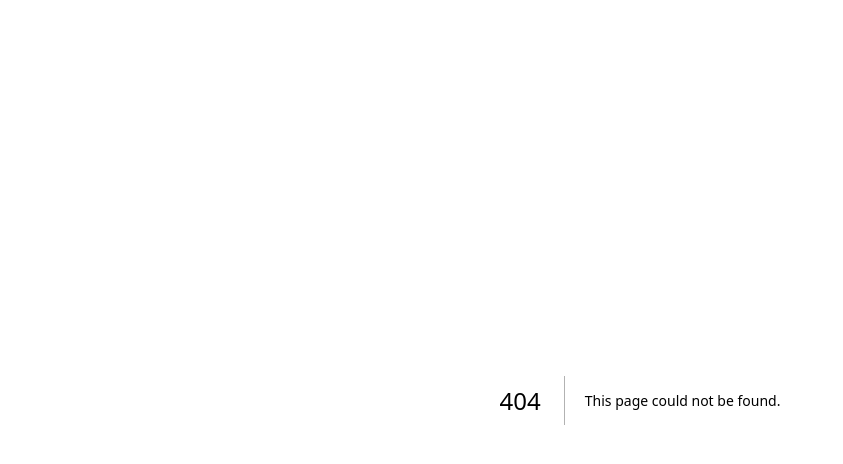
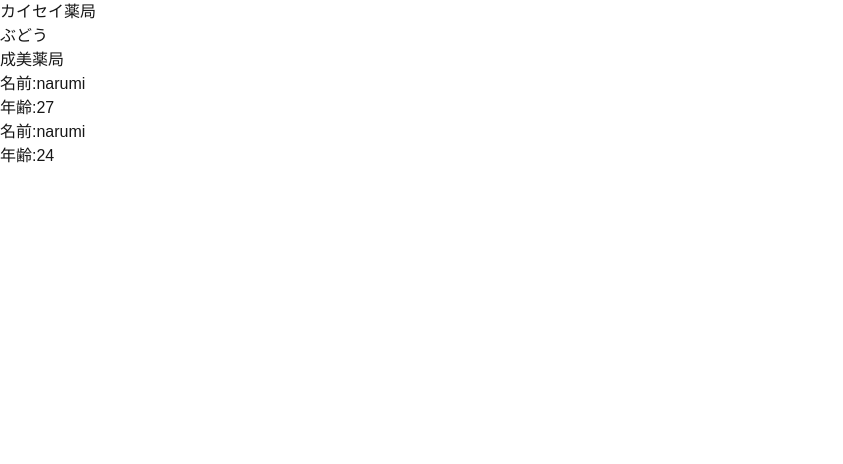
Before and after one commit to narumi5/profile-app-front, a Next.js app: page /practice/user in a window 1280 px wide. Before the commit this address had no page. Shown: the top 464 px of the page, without its empty margins (0-843 px from the left). Built offline with nearby package versions, Linux system fonts and the light colour scheme.

Commit message:
practice

```diff
--- a/src/app/about/user/page.tsx
+++ /dev/null
@@ -1,81 +0,0 @@
-"use client";
-import axios from "axios";
-import { useEffect, useState } from "react";
-
-export default function About() {
-  const [calculationResult, setCalculationResult] = useState<number>();
-  const [data, setData] = useState();
-  const [count, setCount] = useState(11);
-  const [selfIntroduction, setSelfIntroduction] = useState("");
-  const fetch = async () => {
-    const result = await calculate(1, 2);
-    console.log(result);
-    const hello = await axios.get("http://localhost:8000/hello/5", {
-      withCredentials: true,
-    });
-    setData(hello.data);
-    console.log("hello", hello);
-    console.log("data", hello.data);
-    console.log("status", hello.status);
-    setCalculationResult(result);
-  };
-  useEffect(() => {
-    fetch();
-    console.log("aaa");
-  },[]);
-
-  const calculate = async (a: number, b: number) => {
-    return a + b;
-    console.log(a + b);
-    console.log("a", a);
-    console.log("b", b);
-  };
-  calculate(1, 2);
-  useEffect(() => {
-    calculate(1, 2);
-  },[]);
-
-  const helloName = (name: string) => {
-    return `goodmoring ${name}`;
-  };
-
-  helloName("takuya");
-
-  const plusCount = (a: number, b: number) => {
-    setCount(count + a - b);
-    console.log("plus");
-
-
-  };
-
-  const minusCount = (a: number) =>{
-    setCount(count -a);
-
-  };
-
-  const makeSelfIntroduction = (name: string,age: number) => {
-    setSelfIntroduction( "私の名前は成美です。年齢は24歳です。")
-    return ` 私の名前は${name}です。年齢は${age}です。`;
-
-  };
-  // makeSelfIntroduction("成美",24);
-
-  return (
-    <>
-    <div></div>
-      <div className="flex justify-center"
-      >
-        <div>{count}</div>
-        <button onClick={() => plusCount(3, 2)}>+</button>
-        <button onClick={() => minusCount(1)}>-</button>
-
-      </div>
-      <div>{makeSelfIntroduction("成美",24)}</div>
-      {/* <div>{helloName("takuya")}</div>
-      <div>{hel loName("narumi")}</div>
-      <div className="text-red-400">{data}</div>
-      <div>{calculationResult}</div>
-      <div>user</div> */}
-    </>
-  );
-}
--- /dev/null
+++ b/src/app/practice/page.tsx
@@ -0,0 +1,55 @@
+"use client";
+import {
+  calculate,
+  makeSelfIntroduction,
+  useMakeSelfIntroduction,
+} from "@/utiles/common";
+import axios from "axios";
+import { useEffect, useState } from "react";
+
+export default function About() {
+  const [calculationResult, setCalculationResult] = useState<number>();
+  const [data, setData] = useState();
+  const [count, setCount] = useState(11);
+  const [selfIntroduction, setSelfIntroduction] = useState("");
+  const [workExperienceYear, setWorkExperienceYear] = useState("");
+  const fetch = async () => {
+    const result = await calculate(1, 2);
+    const hello = await axios.get("http://localhost:8000/hello/5", {
+      withCredentials: true,
+    });
+    setData(hello.data);
+    setCalculationResult(result);
+  };
+  useEffect(() => {
+    setWorkExperienceYear(useMakeSelfIntroduction("成美", 2));
+    setSelfIntroduction(makeSelfIntroduction("拓哉", 27));
+    makeSelfIntroduction("拓哉", 27);
+    fetch();
+  }, []);
+
+  const plusCount = (a: number, b: number) => {
+    setCount(count + a - b);
+  };
+
+  const minusCount = (a: number) => {
+    setCount(count - a);
+  };
+
+  return (
+    <>
+      <div></div>
+      <div>{workExperienceYear}</div>
+      <div className="flex justify-center">
+        <div>{count}</div>
+        <button onClick={() => plusCount(3, 2)}>+</button>
+        <button onClick={() => minusCount(1)}>-</button>
+      </div>
+      <div>{selfIntroduction}</div>
+
+      <div className="text-red-400">{data}</div>
+      <div>{calculationResult}</div>
+      <div>user</div>
+    </>
+  );
+}
--- /dev/null
+++ b/src/app/practice/user/page.tsx
@@ -0,0 +1,42 @@
+"use client";
+export default function PracticeUser() {
+  const user = {
+    name: "takuya",
+    age: 27,
+    hobby: ["サッカー", "野球"],
+    company: { name: "カイセイ薬局", menubars: 100 },
+  };
+  const fruts = ["banana", "apple", "orage", ["いちご", "ぶどう"]];
+  const users = [
+    {
+      name: "narumi",
+      age: 27,
+      hobby: ["サッカー", "野球"],
+      company: { name: "カイセイ薬局", menubars: 100 },
+    },
+    {
+      name: "narumi",
+      age: 24,
+      hobby: ["音楽", "野球"],
+      company: { name: "成美薬局", menubars: 300 },
+    },
+  ];
+  return (
+    <>
+      <div>{user.company.name}</div>
+      <div>{fruts[3][1]}</div>
+      <div>{users[1].company.name}</div>
+      <div>
+        {users.map((user, index) => {
+          console.log(index);
+          return (
+            <div key={index}>
+              <div>名前:{user.name}</div>
+              <div>年齢:{user.age}</div>
+            </div>
+          );
+        })}
+      </div>
+    </>
+  );
+}
--- /dev/null
+++ b/src/utiles/common.ts
@@ -0,0 +1,15 @@
+export const helloName = (name: string) => {
+  return `goodmoring ${name}`;
+};
+
+export const calculate = async (a: number, b: number) => {
+  return a + b;
+};
+
+export const makeSelfIntroduction = (name: string, age: number) => {
+  return ` 私の名前は${name}です。年齢は${age}です。`;
+};
+
+export const useMakeSelfIntroduction = (name: string, a: number) => {
+  return ` 私の名前は${name}です。社会人${a}年目です。`;
+};
```
